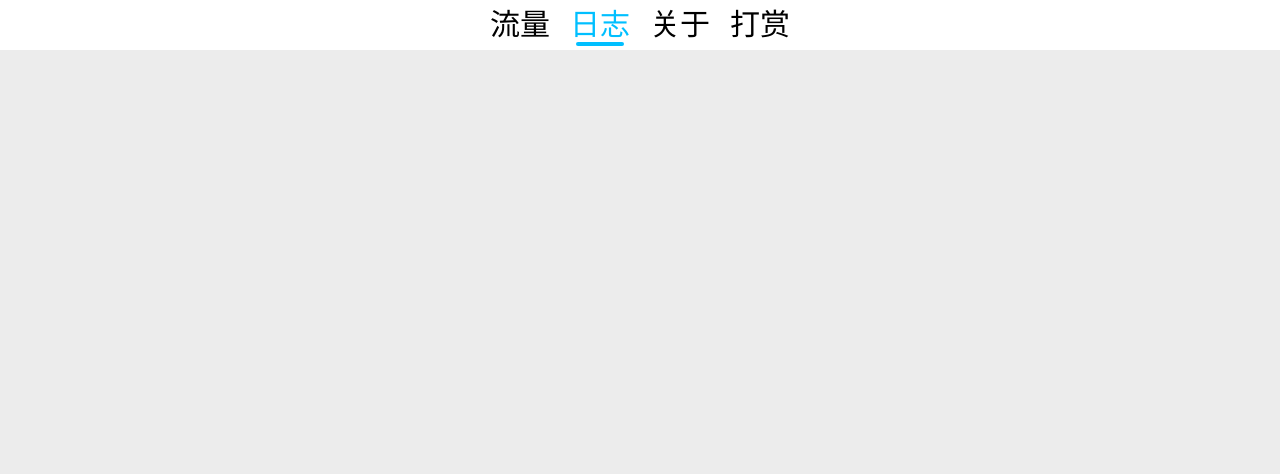
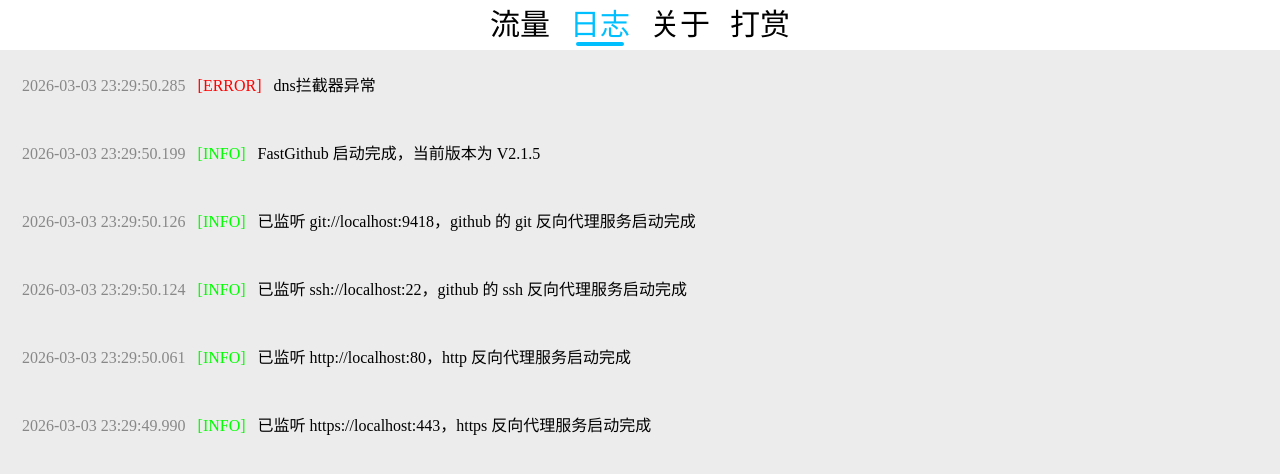
Before and after one commit to JackBell-p/flow_git, a SvelteKit app: page /log in a window 1280 px wide. Shown: the top 474 px of the page. Built offline with nearby package versions, Linux system fonts and the light colour scheme.

Commit message:
finish the interface of log

```diff
--- /dev/null
+++ b/src/routes/log/+page.css
@@ -0,0 +1,42 @@
+.log-container {
+    color: #000;
+}
+
+.log-entry {
+    all: unset;
+    padding: 20px;
+    border: 2px solid transparent;
+    width: 100%;
+    box-sizing: border-box;
+}
+
+.log-entry:hover {
+    background-color: #dcdcdc;
+    border: 2px solid #c0c0c0;
+}
+
+.log-entry.selected {
+    background-color: #cce7ff;
+    border: 2px solid #99ccff;
+}
+
+.time {
+    color: #888;
+    margin-right: 8px;
+}
+
+.level {
+    margin-right: 8px;
+}
+
+.log-entry.info .level {
+    color: #0f0;
+}
+
+.log-entry.warn .level {
+    color: #ff0;
+}
+
+.log-entry.error .level {
+    color: #f00;
+}
--- a/src/routes/log/+page.svelte
+++ b/src/routes/log/+page.svelte
@@ -0,0 +1,30 @@
+<script lang="ts">
+    let logs = [
+        { timestamp: "2026-03-03 23:29:50.285", level: "error", message: "dns拦截器异常" },
+        { timestamp: "2026-03-03 23:29:50.199", level: "info", message: "FastGithub 启动完成，当前版本为 V2.1.5" },
+        { timestamp: "2026-03-03 23:29:50.126", level: "info", message: "已监听 git://localhost:9418，github 的 git 反向代理服务启动完成" },
+        { timestamp: "2026-03-03 23:29:50.124", level: "info", message: "已监听 ssh://localhost:22，github 的 ssh 反向代理服务启动完成" },
+        { timestamp: "2026-03-03 23:29:50.061", level: "info", message: "已监听 http://localhost:80，http 反向代理服务启动完成" },
+        { timestamp: "2026-03-03 23:29:49.990", level: "info", message: "已监听 https://localhost:443，https 反向代理服务启动完成" }
+    ];
+
+    let seleted_index: number;
+
+    function select_log(index: number) {
+        seleted_index = index;
+    }
+</script>
+
+<div class="log-container">
+  {#each logs as log, i}
+    <button class="log-entry {log.level} {seleted_index === i ? 'selected' : ''}" on:click={() => select_log(i)}>
+      <span class="time">{log.timestamp}</span>
+      <span class="level">[{log.level.toUpperCase()}]</span>
+      <span class="message">{log.message}</span>
+    </button>
+  {/each}
+</div>
+
+<style>
+    @import "./+page.css";
+</style>
```
